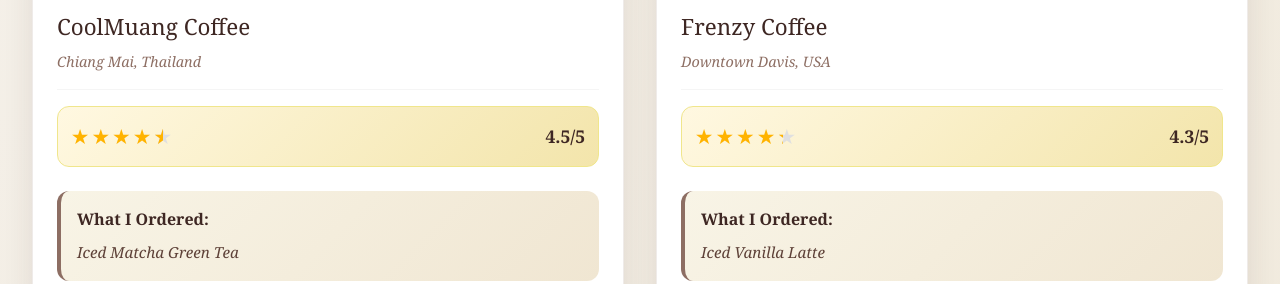
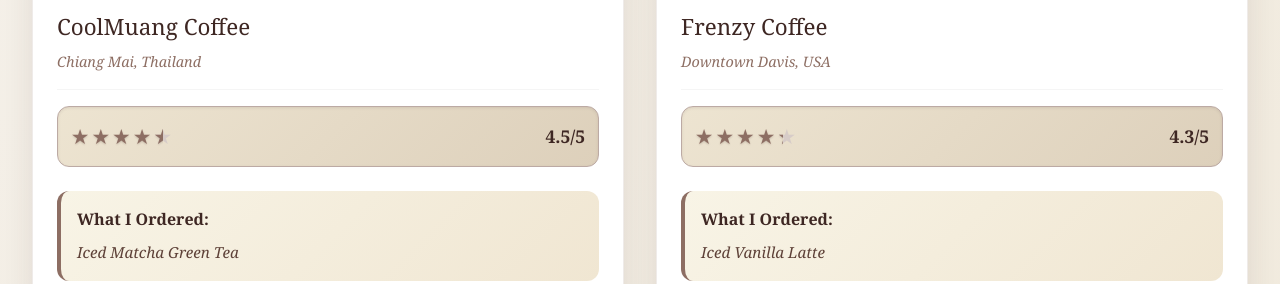
Before and after one commit to benguo2003/bobabolt-website, a plain HTML site: page index.html in a window 1280 px wide. Shown: the part 548-832 px from the top of the page. Drawn offline with Linux system fonts and the light colour scheme.

Commit message:
color updates

```diff
--- a/style.css
+++ b/style.css
@@ -120,9 +120,27 @@ header p {
     justify-content: space-between;
     margin-bottom: 1.5rem;
     padding: 0.8rem;
-    background: linear-gradient(135deg, #fff8e1 0%, #f3e5ab 100%);
+    background: linear-gradient(135deg, #ede4d1 0%, #ddd0bb 100%);
     border-radius: 12px;
-    border: 1px solid #f0e68c;
+    border: 1px solid #bcaaa4;
+    position: relative;
+    overflow: hidden;
+    box-shadow: inset 0 1px 3px rgba(62, 39, 35, 0.1);
+}
+
+.rating::before {
+    content: '';
+    position: absolute;
+    top: 0;
+    left: -100%;
+    width: 100%;
+    height: 100%;
+    background: linear-gradient(90deg, transparent, rgba(255, 255, 255, 0.6), transparent);
+    transition: left 0.8s ease;
+}
+
+.rating:hover::before {
+    left: 100%;
 }
 
 .stars {
@@ -134,23 +152,26 @@ header p {
 .star {
     position: relative;
     font-size: 1.3rem;
-    color: #e0e0e0;
+    color: #d7ccc8;
     display: inline-block;
+    transition: all 0.3s ease;
 }
 
 .star.filled {
-    color: #ffb300;
+    color: #8d6e63;
+    text-shadow: 0 1px 2px rgba(62, 39, 35, 0.2);
 }
 
 .star.partial {
-    color: #e0e0e0;
+    color: #d7ccc8;
 }
 
 .star.partial::before {
     content: "★";
     position: absolute;
     left: 0;
-    color: #ffb300;
+    color: #8d6e63;
+    text-shadow: 0 1px 2px rgba(62, 39, 35, 0.2);
     overflow: hidden;
     width: var(--fill-percentage, 0%);
 }
```
